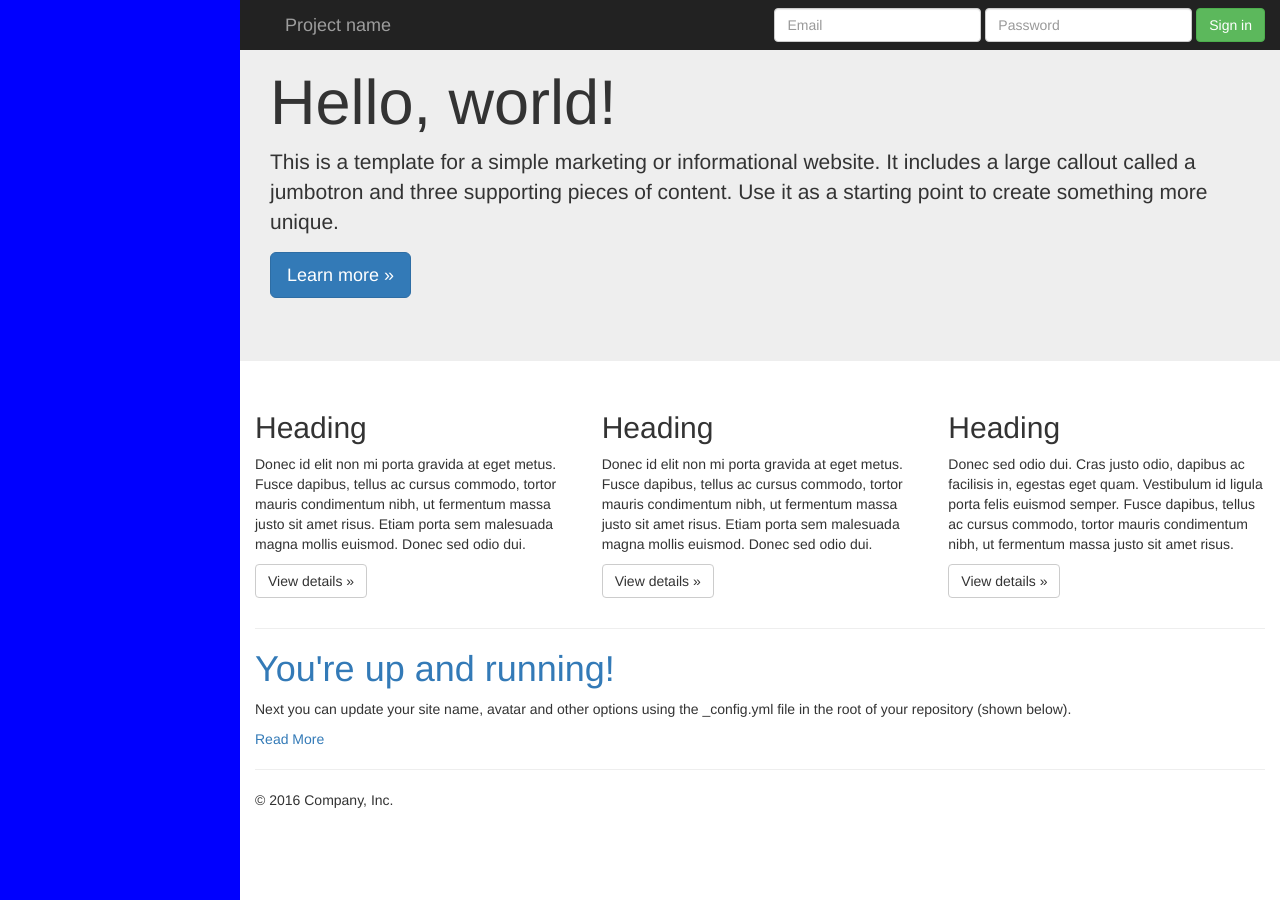
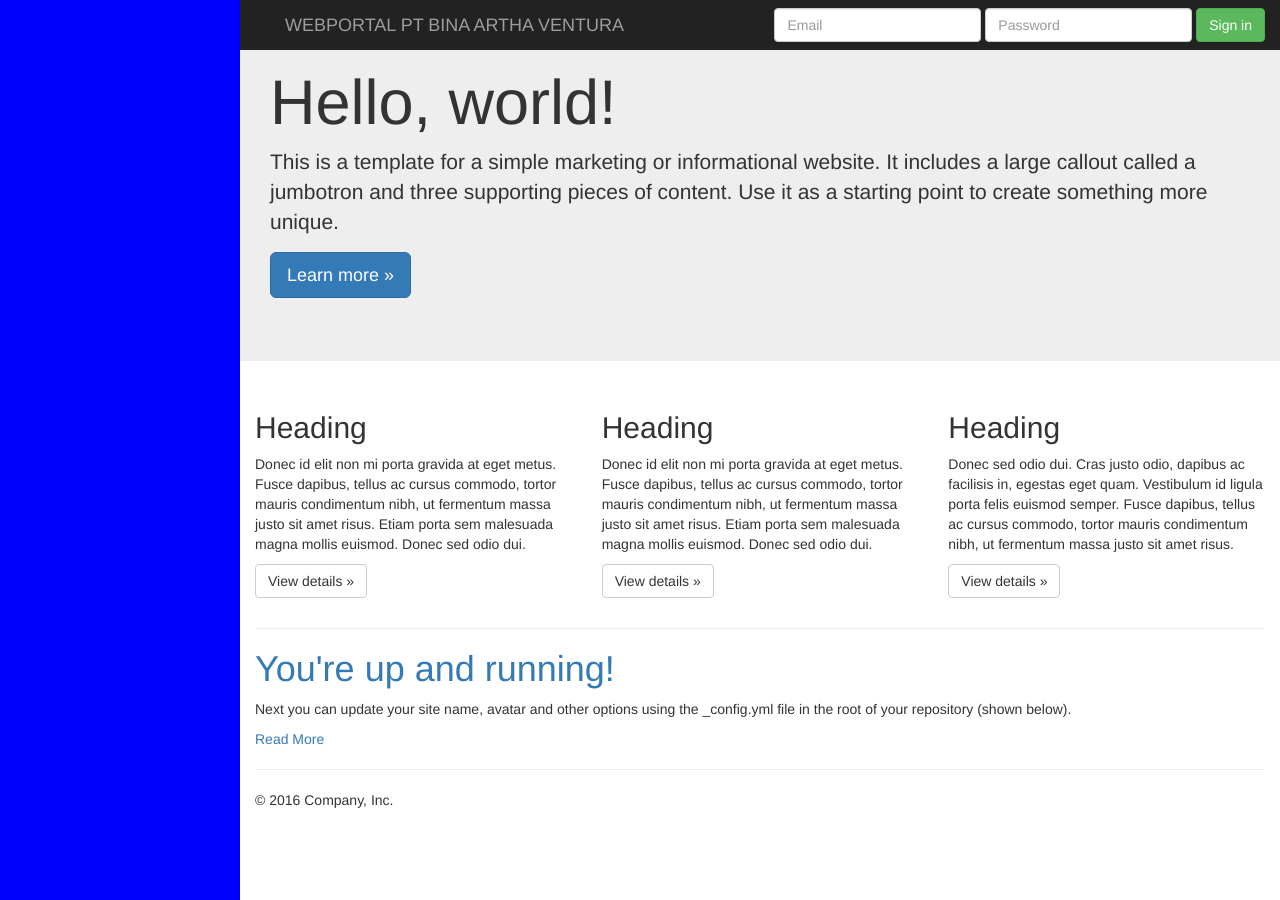
Before and after one commit to kemtol/Bina-Artha, a Jekyll site: the page built from index.html, in a window 1280 px wide. Built offline with Jekyll 4.4.1, drawn with Linux system fonts in a browser that asks for light colours.

Commit message:
Update default.html

```diff
--- a/_layouts/default.html
+++ b/_layouts/default.html
@@ -49,7 +49,7 @@
             <span class="icon-bar"></span>
             <span class="icon-bar"></span>
           </button>
-          <a class="navbar-brand" href="#">Project name</a>
+          <a class="navbar-brand" href="#">WEBPORTAL PT BINA ARTHA VENTURA</a>
         </div>
         <div id="navbar" class="navbar-collapse collapse">
           <form class="navbar-form navbar-right">
```
